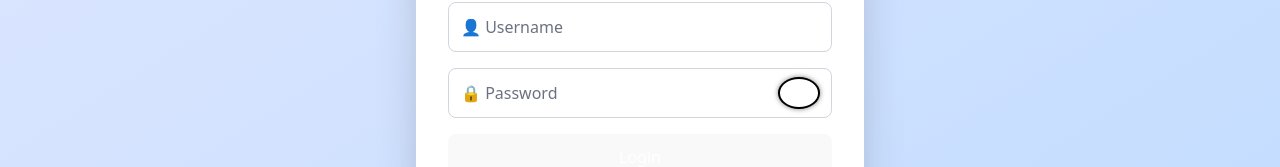
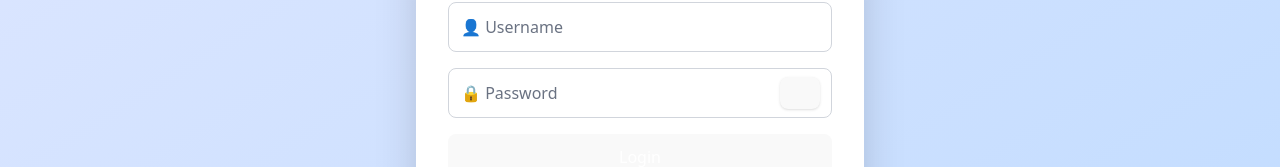
Before and after one commit to ManojKumar184/chatterbox, a React (Vite) app in the folder frontend/: page /login in a window 1280 px wide. Shown: the part 321-488 px from the top of the page. Built offline with nearby package versions, Linux system fonts and the light colour scheme; no server answers.

Commit message:
attempt failed trying again

```diff
--- a/frontend/src/pages/Login.jsx
+++ b/frontend/src/pages/Login.jsx
@@ -56,22 +56,8 @@ export default function Login() {
             <button
               type="button"
               onClick={() => setShowPassword((prev) => !prev)}
-              style={{
-                backgroundColor: "#ffffff",
-                border: "2px solid #000000",
-                borderRadius: "50%",
-                width: "2rem",
-                height: "2rem",
-                position: "absolute",
-                right: "0.75rem",
-                top: "50%",
-                transform: "translateY(-50%)",
-                display: "flex",
-                alignItems: "center",
-                justifyContent: "center",
-                boxShadow: "0 0 5px rgba(0,0,0,0.5)",
-                zIndex: 10,
-              }}
+              className="absolute right-3 top-1/2 -translate-y-1/2 w-8 h-8 flex items-center justify-center
+                         rounded-full border-2 border-black bg-white shadow-sm"
             >
               {showPassword ? (
                 <EyeOff size={20} stroke="black" strokeWidth={2} />
```
